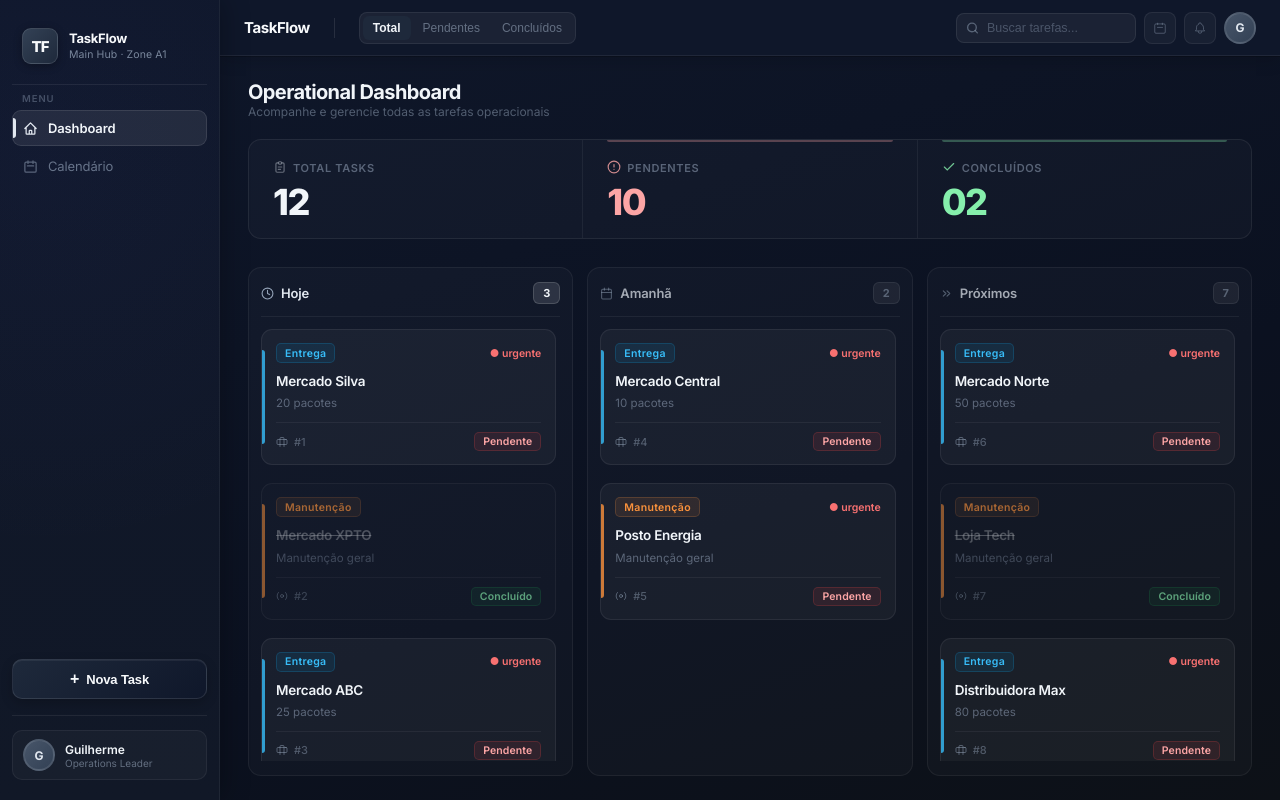
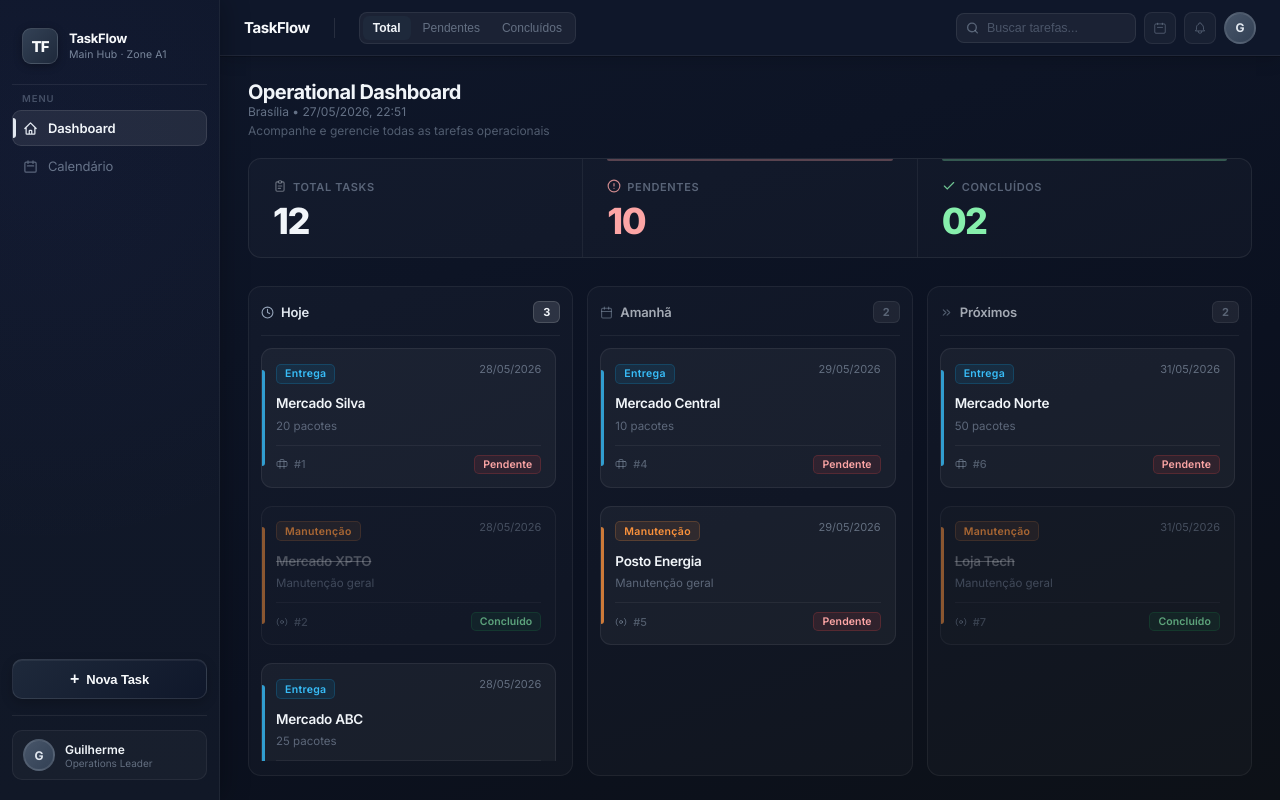
Before and after one commit to guiiinasc/taskflow-system, a Next.js app: page /dashboard in a window 1280 px wide. Built offline with nearby package versions, Linux system fonts and the light colour scheme.

Commit message:
feat: ajustes ux do usuario para novas tasks e cards

```diff
--- a/src/app/components/TaskCard.tsx
+++ b/src/app/components/TaskCard.tsx
@@ -86,6 +86,15 @@ export function TaskCard({ task, onClick }: Props) {
   const status = statusConfig[task.status] ?? statusConfig.pendente;
   const subtitle = getSubtitle(task);
 
+  const taskDate = new Date(task.date);
+  const formattedDate = isNaN(taskDate.getTime())
+    ? task.date
+    : taskDate.toLocaleDateString("pt-BR", {
+        day: "2-digit",
+        month: "2-digit",
+        year: "numeric",
+      });
+
   return (
     <div
       style={{
@@ -163,21 +172,18 @@ export function TaskCard({ task, onClick }: Props) {
             : type.label}
         </span>
 
-        {/* 🚨 PRIORIDADE (CORRETO AGORA) */}
-        {task.status === "pendente" && (
-          <span
-            style={{
-              fontSize: 10.5,
-              fontWeight: 600,
-              color: "#f87171",
-              display: "flex",
-              alignItems: "center",
-              gap: 3,
-            }}
-          >
-            ● urgente
-          </span>
-        )}
+        {/* DATE */}
+      <p
+        style={{
+          fontSize: 11,
+          color: "rgba(148,163,184,0.6)",
+          lineHeight: 1.4,
+          marginBottom: 8,
+        }}
+      >
+        {formattedDate}
+      </p>
+
       </div>
 
       {/* LOCATION */}
@@ -194,6 +200,8 @@ export function TaskCard({ task, onClick }: Props) {
       >
         {task.location}
       </h3>
+
+
 
       {/* SUBTITLE + TIME */}
       <p
--- a/src/app/components/modals/NewTaskModal.tsx
+++ b/src/app/components/modals/NewTaskModal.tsx
@@ -20,6 +20,14 @@ type Props = {
   onCreate: (task: NewTask) => void;
   defaultDate?: string; // pre-fill date from calendar selection
 };
+
+function getTodayDateString() {
+  const date = new Date();
+  const year = date.getFullYear();
+  const month = String(date.getMonth() + 1).padStart(2, "0");
+  const day = String(date.getDate()).padStart(2, "0");
+  return `${year}-${month}-${day}`;
+}
 
 // ─── Animation CSS ────────────────────────────────────────────────────────────
 
@@ -137,7 +145,7 @@ export function NewTaskModal({ isOpen, onClose, onCreate, defaultDate = "" }: Pr
   const [taskType,    setTaskType]    = useState<TaskType>("entrega");
   const [customType,  setCustomType]  = useState("");
   const [quantity,    setQuantity]    = useState("");
-  const [date,        setDate]        = useState(defaultDate);
+  const [date,        setDate]        = useState(defaultDate || getTodayDateString());
   const [status,      setStatus]      = useState<TaskStatus>("pendente");
 
   // UI state
@@ -156,7 +164,11 @@ export function NewTaskModal({ isOpen, onClose, onCreate, defaultDate = "" }: Pr
 
   // Sync defaultDate prop
   useEffect(() => {
-    if (defaultDate) setDate(defaultDate);
+    if (defaultDate) {
+      setDate(defaultDate);
+    } else {
+      setDate(getTodayDateString());
+    }
   }, [defaultDate]);
 
   // Autofocus location on open
@@ -169,7 +181,7 @@ export function NewTaskModal({ isOpen, onClose, onCreate, defaultDate = "" }: Pr
       setTaskType("entrega");
       setCustomType("");
       setQuantity("");
-      setDate(defaultDate);
+      setDate(defaultDate || getTodayDateString());
       setStatus("pendente");
       setErrors({});
       setTimeout(() => locationRef.current?.focus(), 80);
--- a/src/app/dashboard/page.tsx
+++ b/src/app/dashboard/page.tsx
@@ -14,10 +14,24 @@ import { useTasks } from "../hooks/useTasks";
 import { groupTasks, getTaskStats } from "../features/tasks/task.utils";
 import { useEffect, useState } from "react";
 
+function formatBrasiliaDateTime(date: Date) {
+  return date.toLocaleString("pt-BR", {
+    timeZone: "America/Sao_Paulo",
+    day: "2-digit",
+    month: "2-digit",
+    year: "numeric",
+    hour: "2-digit",
+    minute: "2-digit",
+  });
+}
+
 export default function Dashboard() {
   const { tasks, allTasks, filter, setFilter, addTask } = useTasks();
 
   const [view, setView] = useState<"dashboard" | "calendar">("dashboard");
+  const [brasiliaDateTime, setBrasiliaDateTime] = useState(() =>
+    formatBrasiliaDateTime(new Date())
+  );
 
   const grouped = groupTasks(tasks);
   const stats = getTaskStats(allTasks);
@@ -44,6 +58,14 @@ export default function Dashboard() {
     handleResize();
     window.addEventListener("resize", handleResize);
     return () => window.removeEventListener("resize", handleResize);
+  }, []);
+
+  useEffect(() => {
+    const interval = setInterval(() => {
+      setBrasiliaDateTime(formatBrasiliaDateTime(new Date()));
+    }, 60_000);
+
+    return () => clearInterval(interval);
   }, []);
 
   return (
@@ -141,7 +163,18 @@ export default function Dashboard() {
             <p
               style={{
                 fontSize: 12,
+                color: "rgba(148,163,184,0.65)",
+                margin: 0,
+                marginBottom: 4,
+              }}
+            >
+              Brasília • {brasiliaDateTime}
+            </p>
+            <p
+              style={{
+                fontSize: 12,
                 color: "rgba(148,163,184,0.5)",
+                margin: 0,
               }}
             >
               Acompanhe e gerencie todas as tarefas operacionais
--- a/src/app/features/tasks/task.utils.ts
+++ b/src/app/features/tasks/task.utils.ts
@@ -15,6 +15,10 @@ export function groupTasks(tasks: Task[]) {
   tomorrowDate.setDate(now.getDate() + 1);
   const tomorrow = toLocalDateString(tomorrowDate);
 
+  const upcomingEndDate = new Date(tomorrowDate);
+  upcomingEndDate.setDate(tomorrowDate.getDate() + 5);
+  const upcomingEnd = toLocalDateString(upcomingEndDate);
+
   return {
     // Exatamente hoje
     today: tasks.filter((t) => t.date === today),
@@ -22,8 +26,8 @@ export function groupTasks(tasks: Task[]) {
     // Exatamente amanhã
     tomorrow: tasks.filter((t) => t.date === tomorrow),
 
-    // Apenas datas FUTURAS (depois de amanhã) — passados não aparecem
-    upcoming: tasks.filter((t) => t.date > tomorrow),
+    // Próximos 5 dias depois de amanhã
+    upcoming: tasks.filter((t) => t.date > tomorrow && t.date <= upcomingEnd),
   };
 }
 
--- a/src/app/hooks/useNewTaskModal.tsx
+++ b/src/app/hooks/useNewTaskModal.tsx
@@ -16,7 +16,7 @@ export function useNewTaskModal(defaultDate?: string) {
   const [prefillDate, setPrefillDate] = useState(defaultDate ?? "");
 
   const open = useCallback((date?: string) => {
-    if (date) setPrefillDate(date);
+    setPrefillDate(date ?? "");
     setIsOpen(true);
   }, []);
 
```
Also changed, not shown: src/app/calendar/page.tsx (+58 -5 lines).
